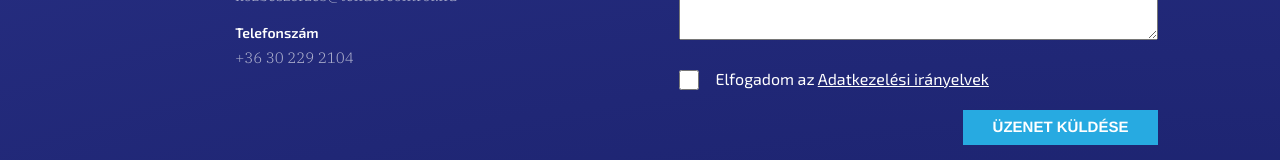
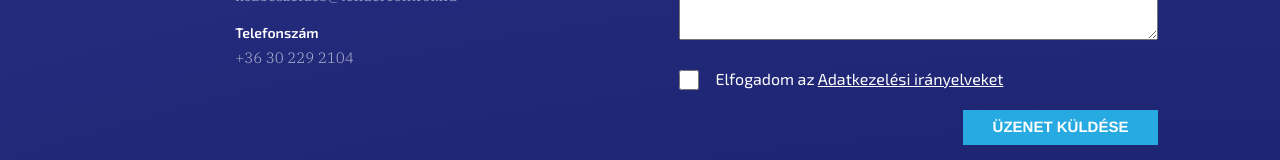
Before and after one commit to gyorgynagy1986/tendercontrol, a Next.js app: page / in a window 1280 px wide. Shown: the part 3452-3612 px from the top of the page. Built offline with nearby package versions, Linux system fonts and the light colour scheme.

Commit message:
dvh to gallery

```diff
--- a/src/layout/Contact.jsx
+++ b/src/layout/Contact.jsx
@@ -149,7 +149,7 @@ const Contact = () => {
                   />
                   <label htmlFor="terms">
                     Elfogadom az{" "}
-                    <Link href="/adatkezelesi-tajekoztato">Adatkezelési irányelvek</Link>
+                    <Link href="/adatkezelesi-tajekoztato">Adatkezelési irányelveket</Link>
                   </label>
                 </div>
                 <div className={Style.button}>
```
